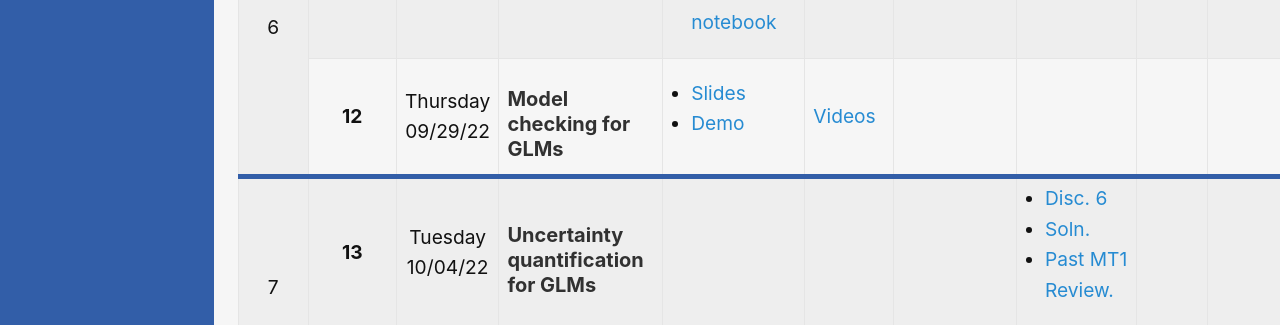
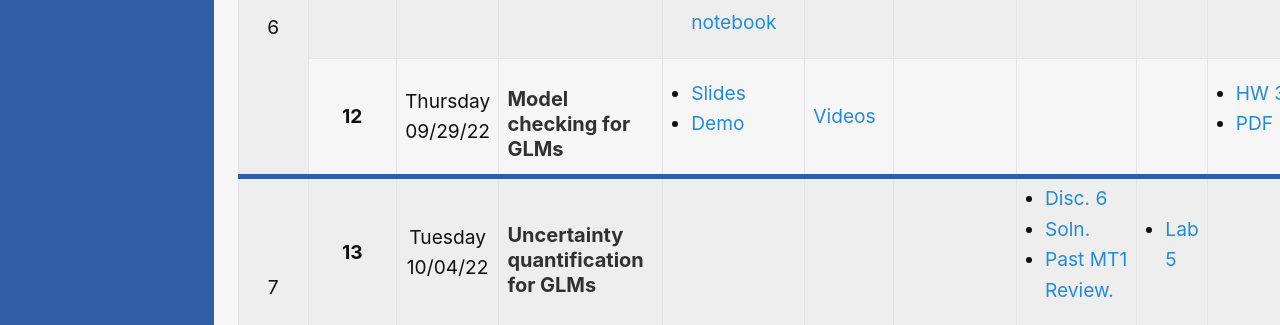
Before and after one commit to ds-102/fa22, a Jekyll site: the page built from index.md, in a window 1280 px wide. Shown: the part 2577-2902 px from the top of the page. Built offline with Jekyll 4.4.1, drawn with Linux system fonts in a browser that asks for light colours.

Commit message:
lab 5 and hw3 links

```diff
--- a/_data/lectures.yml
+++ b/_data/lectures.yml
@@ -130,6 +130,9 @@
       - [Slides](https://docs.google.com/presentation/d/1qKSVZ-aee3haSmmm-O0u5OK6osgIQsME3Rqg8B2kTl8/edit?usp=sharing)
       - [Demo](http://data102.datahub.berkeley.edu/hub/user-redirect/git-sync?repo=https://github.com/ds-102/fa22&subPath=lecture/lecture11/posterior_predictive_checks.ipynb)
   video: https://www.youtube.com/watch?v=wc7IG2lTXVY&list=PLSEfoRJ1f3UNOrwy7rV3UcRRRrCBT88tA
+  homework: |
+      - [HW 3](http://data102.datahub.berkeley.edu/hub/user-redirect/git-sync?repo=https://github.com/ds-102/fa22&subPath=homeworks/hw3/)
+      - [PDF](assets/homework/hw3.pdf)
 
 - date: Tuesday 10/04/22
   topic: Uncertainty quantification for GLMs
@@ -137,6 +140,8 @@
     - [Disc. 6](assets/discussion/Discussion6.pdf)
     - [Soln.](assets/discussion/Discussion6_Solutions.pdf)
     - [Past MT1 Review.](https://www.youtube.com/watch?v=BzK5hD3lyvA)
+  lab: |
+      - [Lab 5](http://data102.datahub.berkeley.edu/hub/user-redirect/git-sync?repo=https://github.com/ds-102/fa22&subPath=labs/lab05/)
 
 - date: Thursday 10/06/22
   topic: Midterm 1
```
Also changed, not shown: 1 other file.
